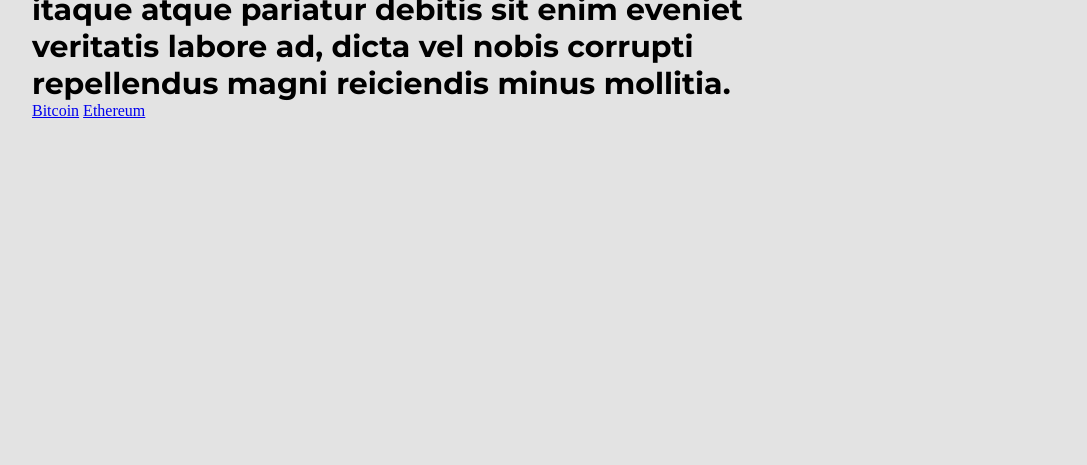
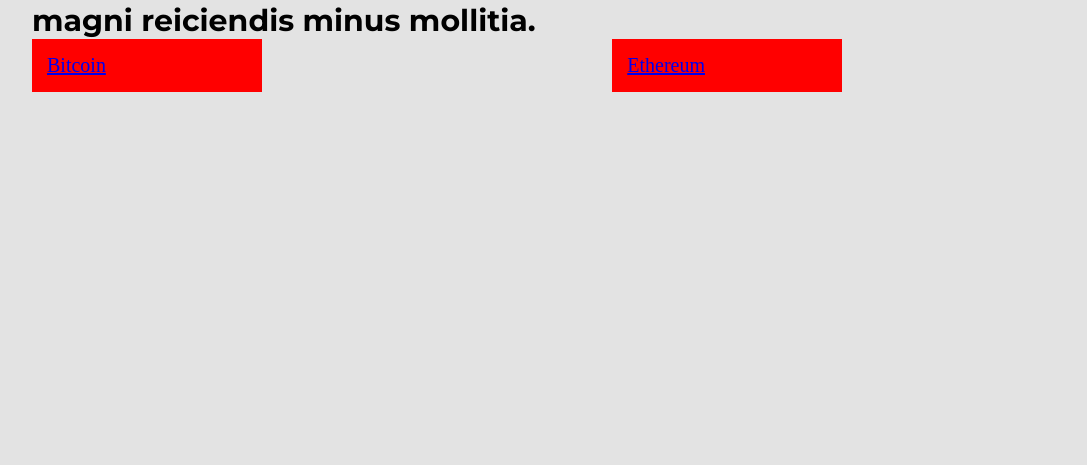
Before and after one commit to PedroDovigo/Estudo_nas_ferias_front, a plain HTML site: page projeto figma parte I/Imagens/index.html in a window 1280 px wide. Shown: the part 463-928 px from the top of the page, without its empty margins (96-1183 px from the left). Drawn offline with nearby package versions, Linux system fonts and the light colour scheme.

```diff
--- a/projeto figma parte I/Imagens/index.html
+++ b/projeto figma parte I/Imagens/index.html
@@ -11,8 +11,10 @@
         <section class="conteudo__textos">
             <h1 class="conteudo__textos__titulo">Acompanhe o valor das duas maiores crypitos: <strong class="negrito_titulo">Bitcoin ou Ethereum.</strong></h1>
             <h2 class="conteudo__textos__descricao">Lorem ipsum dolor sit amet consectetur adipisicing elit. Accusamus, expedita non itaque atque pariatur debitis sit enim eveniet veritatis labore ad, dicta vel nobis corrupti repellendus magni reiciendis minus mollitia.</h2>
-            <a href="https://www.google.com/search?sca_esv=6836664de255f11d&sca_upv=1&sxsrf=ADLYWILi_hwrUhLU8jRdy6FzTSiXk-aFeQ:1720726141794&q=bitcoin+valor&spell=1&sa=X&ved=2ahUKEwiUxL-z3J-HAxWnr5UCHUeuAmgQBSgAegQIBRAB&biw=1536&bih=826&dpr=1.25">Bitcoin</a>
-            <a href="https://www.google.com/search?q=eth&oq=eth&gs_lcrp=EgZjaHJvbWUqDggAEEUYJxg7GIAEGIoFMg4IABBFGCcYOxiABBiKBTIMCAEQIxgnGIAEGIoFMg0IAhAAGIMBGLEDGIAEMgoIAxAAGLEDGIAEMgYIBBBFGDwyBggFEEUYPDIGCAYQRRg8MgYIBxBFGD3SAQc2OTJqMGo5qAIAsAIB&sourceid=chrome&ie=UTF-8">Ethereum</a>
+            <div class="apresentacao__links">
+            <a class="apresentacao__links__link" href="https://www.google.com/search?sca_esv=6836664de255f11d&sca_upv=1&sxsrf=ADLYWILi_hwrUhLU8jRdy6FzTSiXk-aFeQ:1720726141794&q=bitcoin+valor&spell=1&sa=X&ved=2ahUKEwiUxL-z3J-HAxWnr5UCHUeuAmgQBSgAegQIBRAB&biw=1536&bih=826&dpr=1.25">Bitcoin</a>
+            <a class="apresentacao__links__link" href="https://www.google.com/search?q=eth&oq=eth&gs_lcrp=EgZjaHJvbWUqDggAEEUYJxg7GIAEGIoFMg4IABBFGCcYOxiABBiKBTIMCAEQIxgnGIAEGIoFMg0IAhAAGIMBGLEDGIAEMgoIAxAAGLEDGIAEMgYIBBBFGDwyBggFEEUYPDIGCAYQRRg8MgYIBxBFGD3SAQc2OTJqMGo5qAIAsAIB&sourceid=chrome&ie=UTF-8">Ethereum</a>
+            </div>
          </section>
         <img src="images.jpg" alt="Bitcoin e Ethereum">
     </main>
--- a/projeto figma parte I/Imagens/style.css
+++ b/projeto figma parte I/Imagens/style.css
@@ -25,6 +25,7 @@ body {
 
 .conteudo__textos {
    width: 1000px;
+   margin-right: 100px;
 
 }
 
@@ -38,3 +39,16 @@ body {
     font-size: 30px;
     font-family: "Montserrat", sans-serif;
 }
+
+.apresentacao__links {
+    display: flex;
+    justify-content: space-between;
+}
+
+.apresentacao__links__link {
+    font-size: 20px;
+    background-color: red;
+    padding: 15px;
+    width: 200px;
+
+}
```
Also changed, not shown: Imagens/btc.jpg (added), Imagens/eth.jpg (added), projeto figma parte I/Imagens/Captura de tela 2024-02-18 231946.png (deleted), projeto figma parte I/Imagens/images.jpg (deleted).
